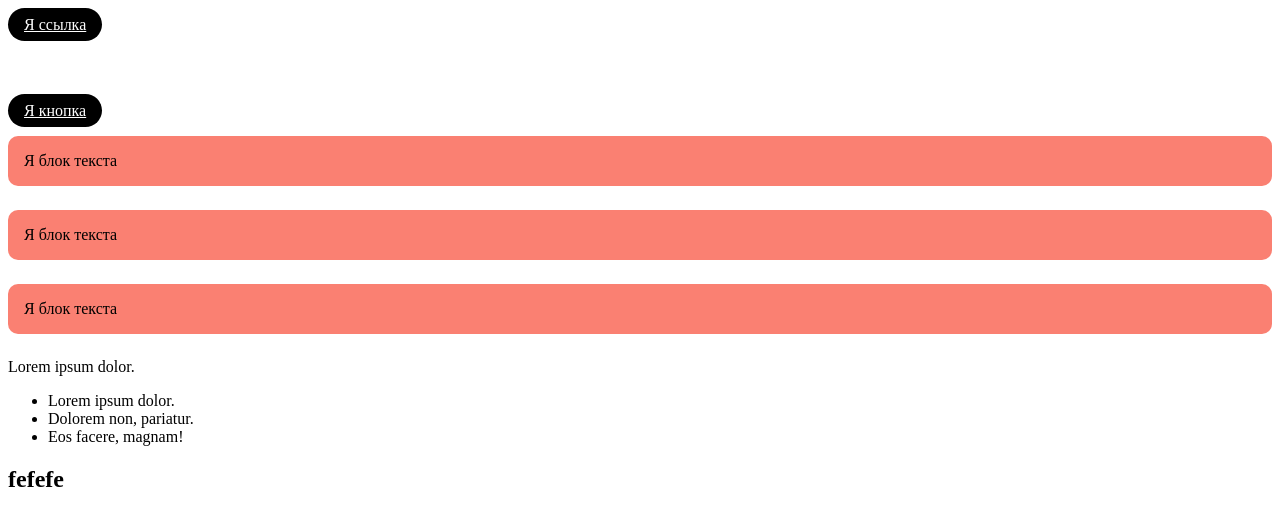
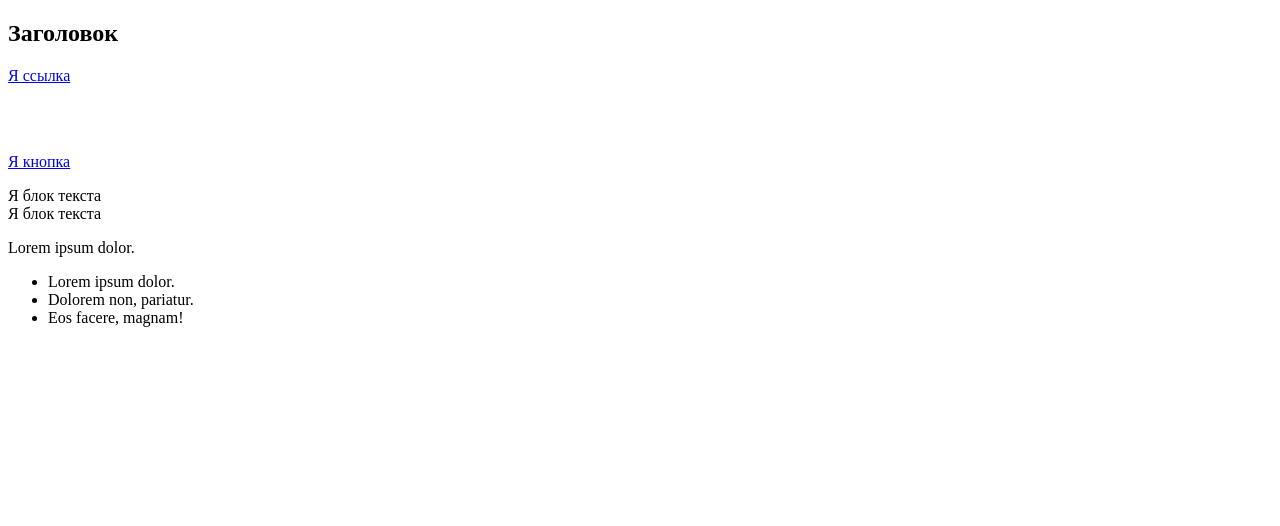
Before and after one commit to kushedow/lesson11-v2, a plain HTML site: page part1_css/episode_margin_padding_border/index.html in a window 1280 px wide. Drawn offline with Linux system fonts and the light colour scheme.

Commit message:
margin_padding_border update

```diff
--- a/part1_css/episode_margin_padding_border/index.html
+++ b/part1_css/episode_margin_padding_border/index.html
@@ -7,61 +7,71 @@
 </head>
 <body>
 
-    <main>
-
+    <h2>Заголовок</h2>
     <p><a href="#">Я ссылка</a></p>
-        <br>
-        <br>
+    <br> <br>
     <p><a href="#">Я кнопка</a></p>
-
     <div>Я блок текста</div>
-
     <div>Я блок текста</div>
-
-        <div>Я блок текста</div>
-
     <p>Lorem ipsum dolor.</p>
-
     <ul>
         <li>Lorem ipsum dolor.</li>
         <li>Dolorem non, pariatur.</li>
         <li>Eos facere, magnam!</li>
     </ul>
 
-        <h2>fefefe</h2>
-
-    </main>
-
-    <!-- Применить фон, показать как создается крутая ссылка  -->
-    <!-- Применить фон, показать как создается крутая кнопка  -->
-    <!-- Применить фон, показать как создается облачко (карточка)  -->
-
     <style>
 
-        div {
+        / * Напишите стили тут * /
+
+    </style>
+
+<!--
+
+
+
+Прежде чем начать зададим фон элементам и увидим что они сильно слиплись, закруглим края и увидим это еще более четко.
 
 background-color: salmon;
-            padding-left: 16px;
-            padding-right: 16px;
-            padding-bottom: 16px;
-            padding-top: 16px;
 border-radius: 10px;
+
+Для того, чтобы разделить их мы используем свойство марджин.
+
+margin: 20px;
+
+
+Если нам нужны разные поля с разных сторон, нам помогут марджин топ и марджин боттон.
+
 margin-top: 16px;
 margin-bottom:24px;
 
-        }
 
-        a {
-            background-color: black;
-            color: white;
+---
+
+
+Хороший пример здесь. У нас здесь есть ссылки, и как только мы задаем какой-то ссылке бэкграунд колор,
+например, блэк, появляется проблема того, что ссылка маленькая и у нее прижимается фон к краям.
+Хочется сделать немного больше воздуха, т.е., отступы,
+
+a {padding: 16px;}
+
+Если нам нужны разные отступы с разных сторон, нам помогут  топ и  боттон.
+
+a{
     padding-top: 8px;
     padding-right: 16px;
     padding-bottom: 8px;
-            padding-left: 16px;
-            border-radius: 30px;
 }
 
-    </style>
+---
+
+Кстати у некоторых элементов есть свойства по умолчанию.
+Например, если вы добавите параграф, заголовок и список и откроете это всё в браузере,
+а потом используете инспектор, то вы увидите, что на самом деле у ваших элементов уже есть отступы и поля,
+которые уже были заданы по умолчанию. Потому что если бы их не было по умолчанию, то весь текст был бы сплошным,
+как будто слипшиеся буквы.
+
+-->
 
 </body>
 </html>
```
Lines whose indentation alone changed are shown as unchanged.
